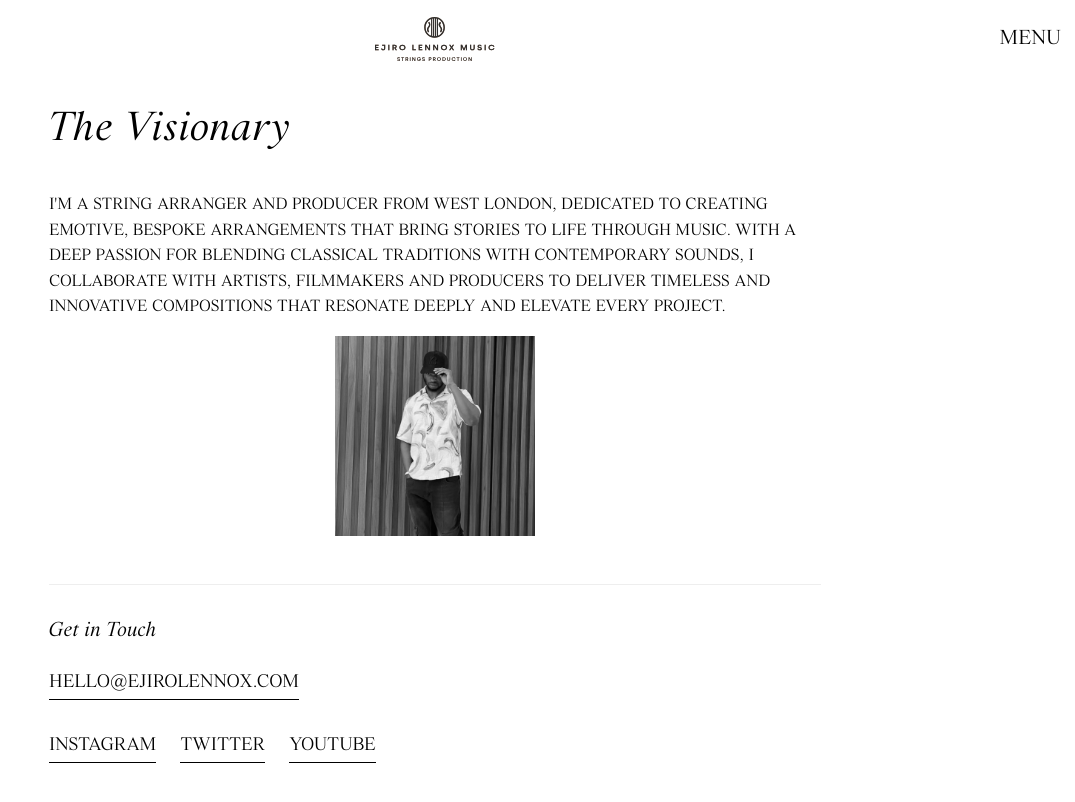
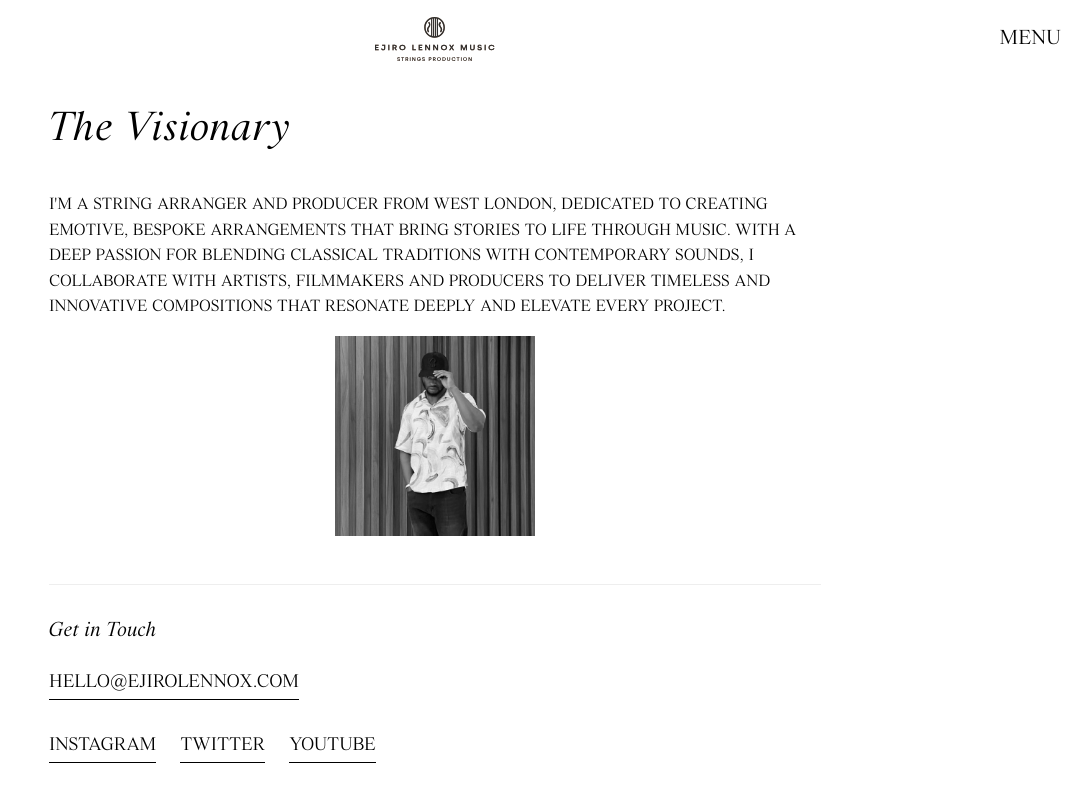
Before and after one commit to ejiro1994/vue-agency-menu-gsap-animation, a Vue app: page /about in a window 1280 px wide. Shown: the top 802 px of the page, without its empty margins (205-1280 px from the left). Built offline with nearby package versions, Linux system fonts and the light colour scheme; grey boxes are pictures that could not be loaded.

Commit message:
Update AboutPage.vue and replace about.jpg: Enhance image styling in AboutPage.vue for better visual presentation and replace the existing about.jpg with an updated version. These changes improve the overall aesthetics and user experience of the About page.

```diff
--- a/src/views/AboutPage.vue
+++ b/src/views/AboutPage.vue
@@ -10,7 +10,7 @@
                 innovative compositions that resonate deeply and elevate every project.
             </p>
             <div class="image-container mb-8">
-                <img src="/images/about.jpg" alt="Social Media" class=" w-[200px] h-[200px] fade-in " @load="fadeInImage" />
+                <img src="/images/about.jpg" alt="Social Media" class="w-[200px] h-[200px] object-cover fade-in" @load="fadeInImage" />
             </div>
             <div class="contact-section mt-12 mb-8">
                 <h2 class="text-xl font-kormelink italic mb-6">Get in Touch</h2>
```
Also changed, not shown: public/images/about.jpg.
